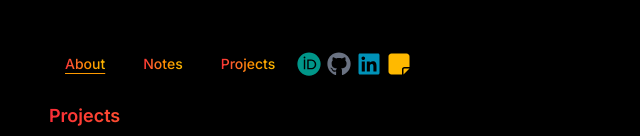
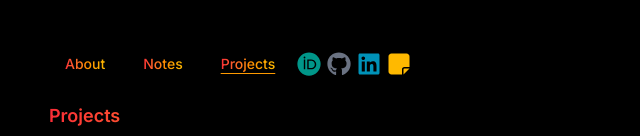
Before and after one commit to sayan1729/sayan1729.github.io, a Next.js app: page /projects in a window 1280 px wide. Shown: the part 194-330 px from the top of the page, without its empty margins (319-959 px from the left). Built offline with nearby package versions, Linux system fonts and the light colour scheme.

Commit message:
Fixed button underlining

```diff
--- a/app/notes/page.tsx
+++ b/app/notes/page.tsx
@@ -78,13 +78,13 @@ export default function Page() {
               className="flex items-center gap-1.5"
 
             >
-              <Button variant="link" className="underline text-amber-500">
+              <Button variant="link">
                 <Link href="../" className="bg-gradient-to-r from-red-500 via-orange-400 to-amber-400 bg-clip-text text-transparent hover:text-amber-200 transition-colors">
                   About
                 </Link>
               </Button>
 
-              <Button variant="link">
+              <Button variant="link" className="underline text-amber-500">
                 <Link href="../notes" className="bg-gradient-to-r from-red-500 via-orange-400 to-amber-400 bg-clip-text text-transparent hover:text-amber-200 transition-colors">
                   Notes
                 </Link>
--- a/app/projects/page.tsx
+++ b/app/projects/page.tsx
@@ -78,7 +78,7 @@ export default function Page() {
               className="flex items-center gap-1.5"
 
             >
-              <Button variant="link" className="underline text-amber-500">
+              <Button variant="link">
                 <Link href="../" className="bg-gradient-to-r from-red-500 via-orange-400 to-amber-400 bg-clip-text text-transparent hover:text-amber-200 transition-colors">
                   About
                 </Link>
@@ -90,7 +90,7 @@ export default function Page() {
                 </Link>
               </Button>
 
-              <Button variant="link">
+              <Button variant="link" className="underline text-amber-500">
                 <Link href="../projects" className="bg-gradient-to-r from-red-500 via-orange-400 to-amber-400 bg-clip-text text-transparent hover:text-amber-200 transition-colors">
                   Projects
                 </Link>
```
